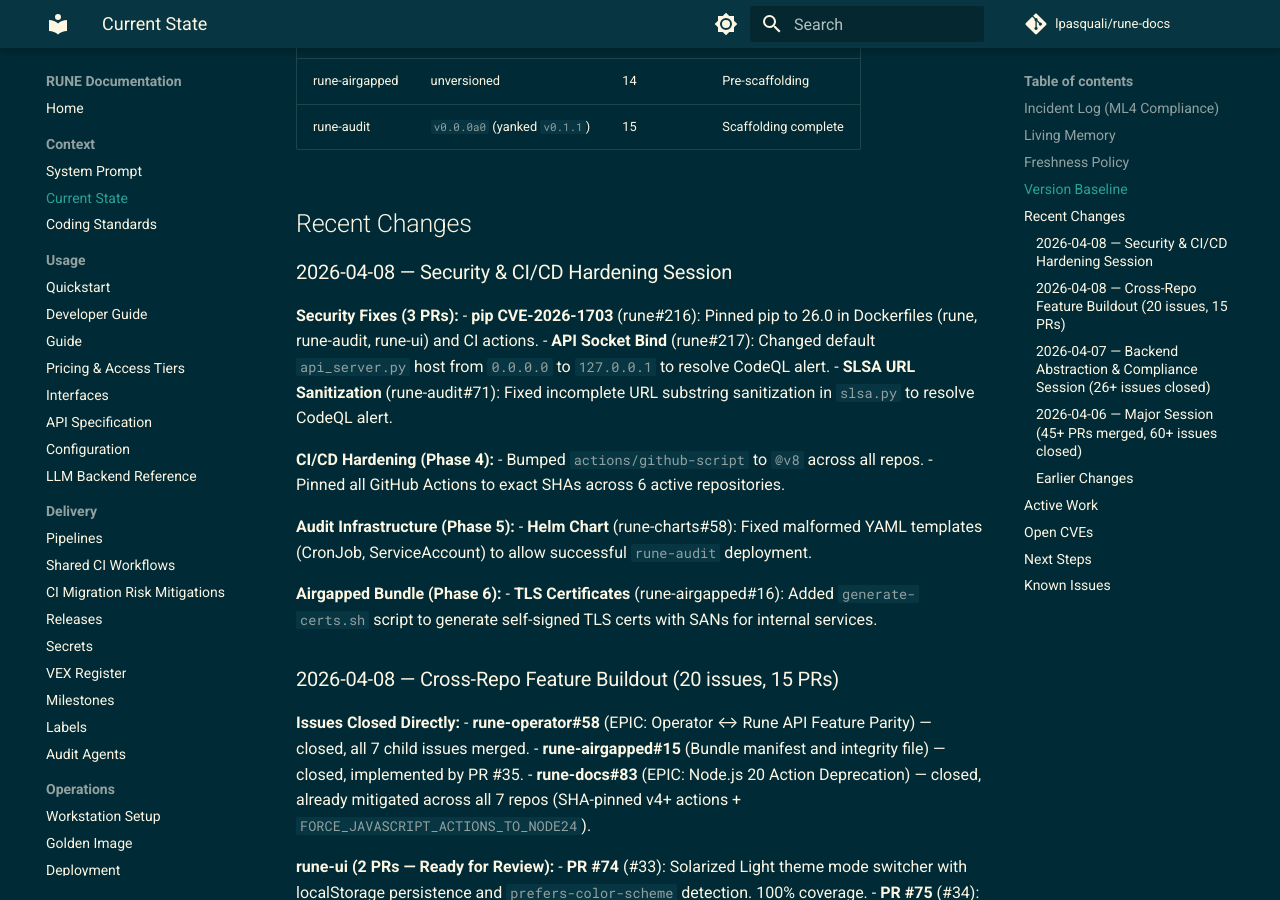
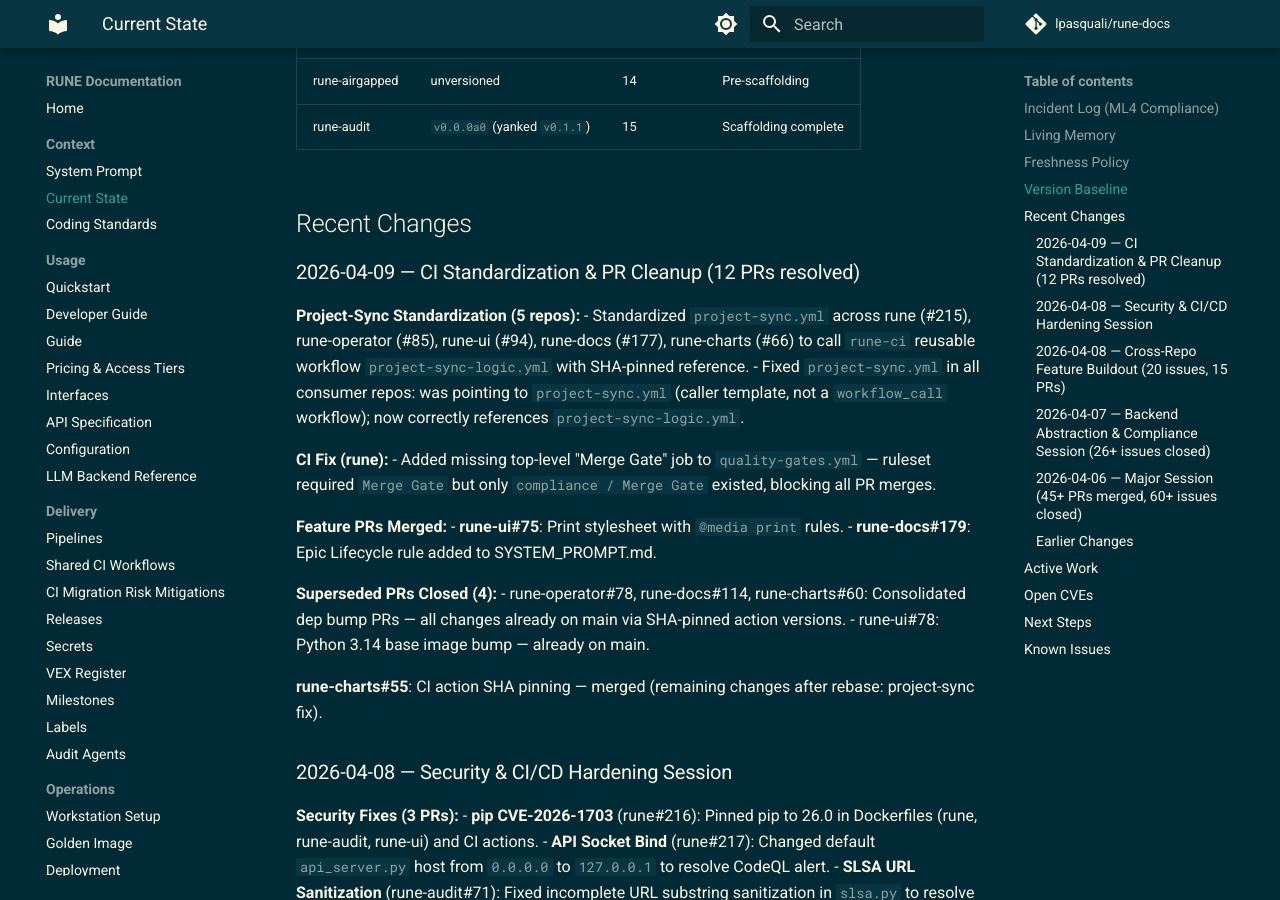
Before and after one commit to lpasquali/rune-docs, an MkDocs documentation site: the page built from docs/context/CURRENT_STATE.md, in a window 1280 px wide and 900 px high, scrolled down 990 px. Built offline with MkDocs 1.6.1 and Material for MkDocs 9.7.7, drawn with Linux system fonts in a browser that asks for light colours; comment, search, counter and statistics services are not loaded; the version menu is left out.

Commit message:
docs: update CURRENT_STATE.md for 2026-04-09 PR cleanup session
12 claude_cli PRs resolved: 8 merged, 4 closed as superseded.
Standardized project-sync across 5 repos, fixed rune Merge Gate.

Co-Authored-By: Claude Opus 4.6 (1M context) <noreply@anthropic.com>

```diff
--- a/docs/context/CURRENT_STATE.md
+++ b/docs/context/CURRENT_STATE.md
@@ -14,7 +14,7 @@ RUNE is currently in active pre-alpha development for its core LLM backends, age
 
 This file must be updated whenever system state evolves (per CODING_STANDARDS.md "Atomic Persistence"). If information here conflicts with what you observe in the code or git history, trust what you observe now — then update this file to match reality.
 
-Last updated: **2026-04-08**.
+Last updated: **2026-04-09**.
 
 
 ## Version Baseline
@@ -31,6 +31,25 @@ Last updated: **2026-04-08**.
 
 
 ## Recent Changes
+
+### 2026-04-09 — CI Standardization & PR Cleanup (12 PRs resolved)
+
+**Project-Sync Standardization (5 repos):**
+- Standardized `project-sync.yml` across rune (#215), rune-operator (#85), rune-ui (#94), rune-docs (#177), rune-charts (#66) to call `rune-ci` reusable workflow `project-sync-logic.yml` with SHA-pinned reference.
+- Fixed `project-sync.yml` in all consumer repos: was pointing to `project-sync.yml` (caller template, not a `workflow_call` workflow); now correctly references `project-sync-logic.yml`.
+
+**CI Fix (rune):**
+- Added missing top-level "Merge Gate" job to `quality-gates.yml` — ruleset required `Merge Gate` but only `compliance / Merge Gate` existed, blocking all PR merges.
+
+**Feature PRs Merged:**
+- **rune-ui#75**: Print stylesheet with `@media print` rules.
+- **rune-docs#179**: Epic Lifecycle rule added to SYSTEM_PROMPT.md.
+
+**Superseded PRs Closed (4):**
+- rune-operator#78, rune-docs#114, rune-charts#60: Consolidated dep bump PRs — all changes already on main via SHA-pinned action versions.
+- rune-ui#78: Python 3.14 base image bump — already on main.
+
+**rune-charts#55**: CI action SHA pinning — merged (remaining changes after rebase: project-sync fix).
 
 ### 2026-04-08 — Security & CI/CD Hardening Session
 
```
